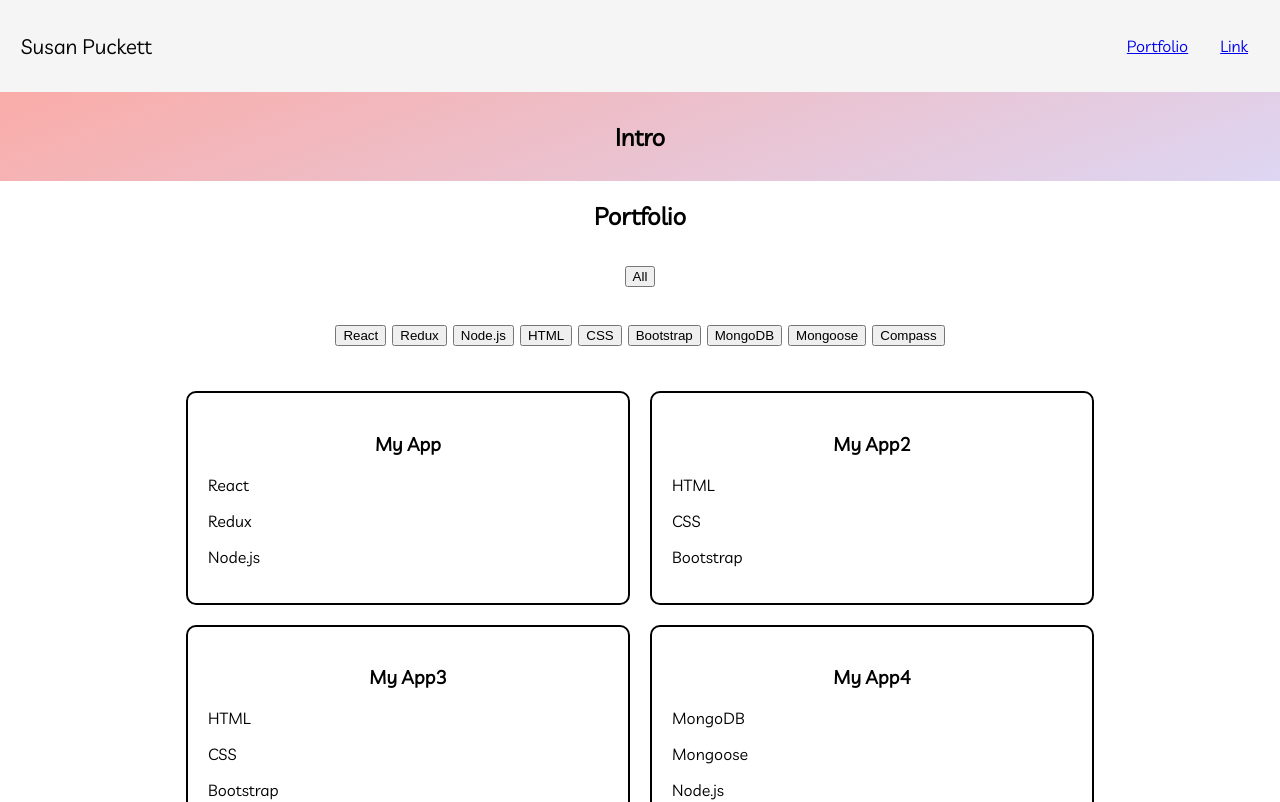
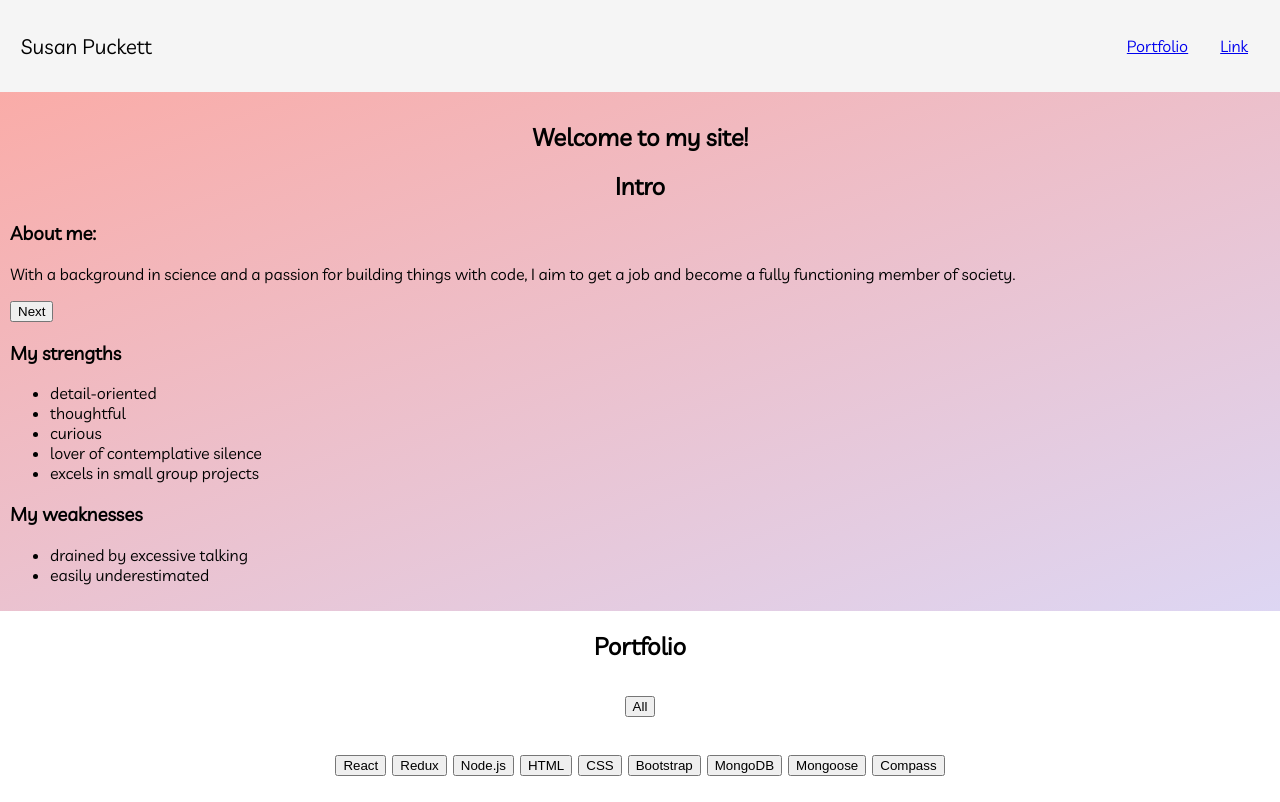
Before and after one commit to sepuckett86/portfolio-react, a React app: page / in a window 1280 px wide. Shown: the top 802 px of the page. Built offline with nearby package versions, Linux system fonts and the light colour scheme.

Commit message:
add content!

```diff
--- a/src/components/App.css
+++ b/src/components/App.css
@@ -12,6 +12,6 @@ main {
   flex: 1;
 }
 
-h1, h2, h3 {
+h1, h2 {
   text-align: center;
 }
--- a/src/components/App.js
+++ b/src/components/App.js
@@ -2,17 +2,17 @@ import React from 'react';
 import './App.css';
 
 import Header from './Header';
-import Intro from './Intro';
 import Footer from './Footer';
 import Portfolio from '../containers/Portfolio';
 import ContactForm from './contact/ContactForm';
+import IntroContainer from '../containers/IntroContainer';
 
 export default function App() {
   return (
   <>
     <Header />
     <main>
-      <Intro />
+      <IntroContainer />
       <Portfolio />
       <ContactForm />
     </main>
--- a/src/components/Intro.js
+++ b/src/components/Intro.js
@@ -1,12 +1,42 @@
-import React from 'react';
+import React, { useState } from 'react';
 import styles from './Intro.css';
+import PropTypes from 'prop-types';
 
-function Intro() {
+function Intro({ introStatements, strengths, weaknesses }) {
+  const [index, setIndex] = useState(0);
+  const statement = introStatements[index];
+
+  const strengthItems = strengths.map(strength => (
+    <li key={strength}>{strength}</li>
+  ));
+
+  const weaknessItems = weaknesses.map(weakness => (
+    <li key={weakness}>{weakness}</li>
+  ));
+
   return (
     <section className={styles.Intro}>
-      <h1>Intro</h1>
+      <h1>Welcome to my site!</h1>
+      <h2>Intro</h2>
+      <h3>About me:</h3>
+      <p>{statement}</p>
+      <button onClick={() => index < introStatements.length - 1 ? setIndex(index + 1) : setIndex(0)}>Next</button>
+      <h3>My strengths</h3>
+      <ul>
+        {strengthItems}
+      </ul>
+      <h3>My weaknesses</h3>
+      <ul>
+        {weaknessItems}
+      </ul>
     </section>
   );
 }
 
+Intro.propTypes = {
+  introStatements: PropTypes.arrayOf(PropTypes.string).isRequired,
+  strengths: PropTypes.arrayOf(PropTypes.string).isRequired,
+  weaknesses: PropTypes.arrayOf(PropTypes.string).isRequired,
+};
+
 export default Intro;
--- /dev/null
+++ b/src/containers/IntroContainer.js
@@ -0,0 +1,35 @@
+import React, { Component } from 'react';
+import Intro from '../components/Intro';
+
+class IntroContainer extends Component {
+  state = {
+    introStatements: [
+      'With a background in science and a passion for building things with code, I aim to get a job and become a fully functioning member of society.',
+      'An introvert who also loves to contribute to a team, I aim to find that sweet spot of balance of socialization and focused alone time.',
+      'Here is where a witty intro statement should go that accentuates my personality. Hi?',
+      'Not a fan of the idea of networking, but am a fan of getting to know tech-passionate people.',
+      'Fun fact: according to the Gallup Clifton Strengths test, my top strengths are adaptability, learner, intellection, input, and responsibility.',
+      'On the fence about the trailing comma.',
+      'One of my life goals is to play in clarinet in a community band until I die.'
+    ],
+    strengths: [
+      'detail-oriented',
+      'thoughtful',
+      'curious',
+      'lover of contemplative silence',
+      'excels in small group projects'
+    ],
+    weaknesses: [
+      'drained by excessive talking',
+      'easily underestimated'
+    ]
+  }
+
+  render() {
+    return (
+      <Intro introStatements={this.state.introStatements} strengths={this.state.strengths} weaknesses={this.state.weaknesses} />
+    );
+  }
+}
+
+export default IntroContainer;
```
